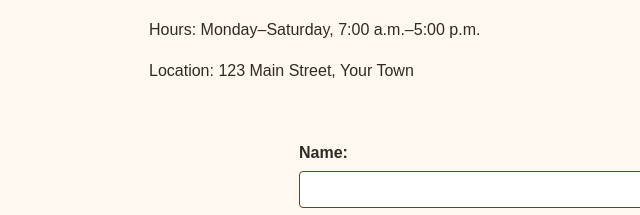
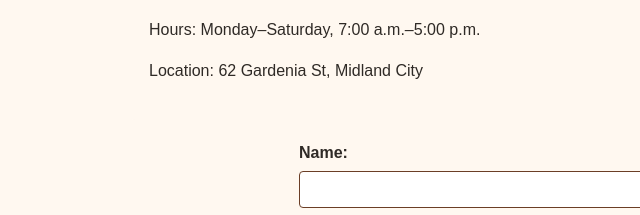
Before and after one commit to caseyjanes928/touchstone1, a plain HTML site: page north-star-bakery/contact.html in a window 1280 px wide. Shown: the part 428-643 px from the top of the page, 41-681 px from the left. Drawn offline with Linux system fonts and the light colour scheme.

Commit message:
change address

```diff
--- a/north-star-bakery/contact.html
+++ b/north-star-bakery/contact.html
@@ -31,7 +31,7 @@
     <section>
         <h2>Visit Us</h2>
         <p>Hours: Monday–Saturday, 7:00 a.m.–5:00 p.m.</p>
-        <p>Location: 123 Main Street, Your Town</p>
+        <p>Location: 62 Gardenia St, Midland City</p>
     </section>
 
     <form action="#" method="post">
```
